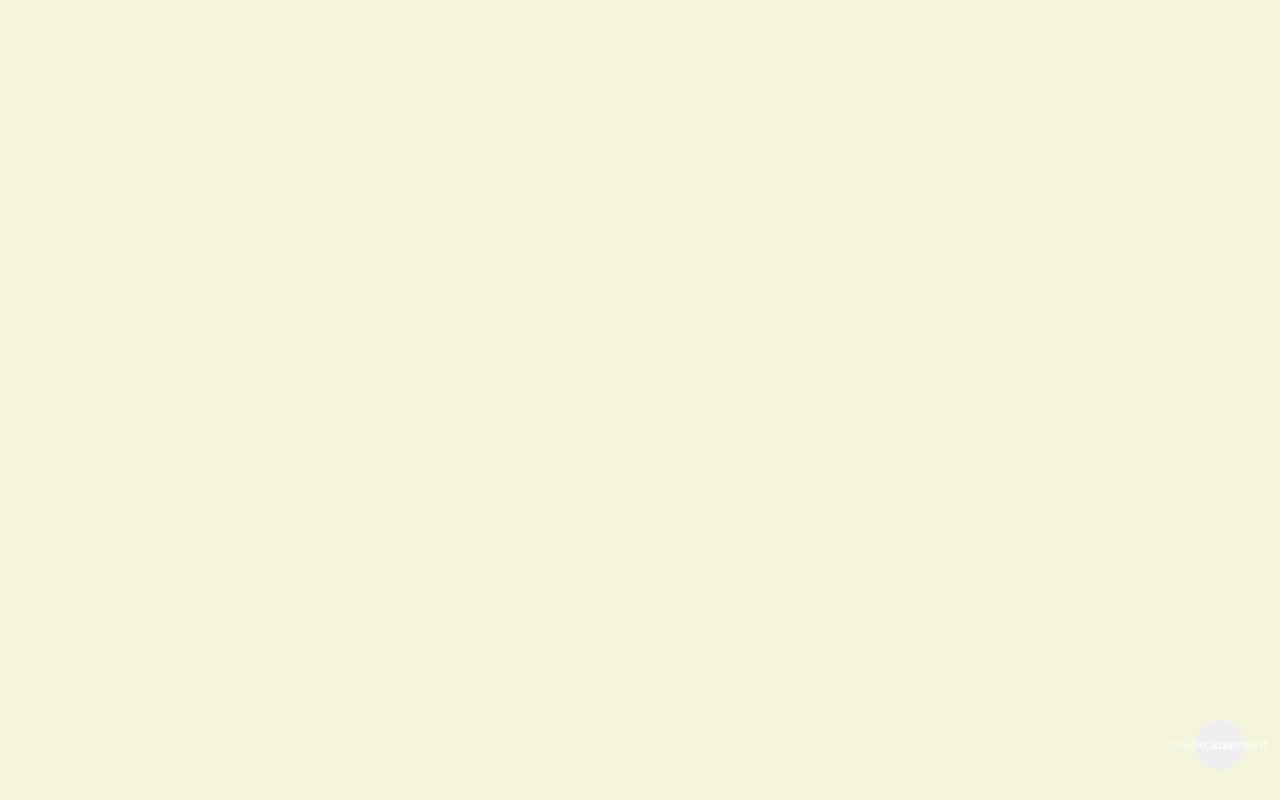
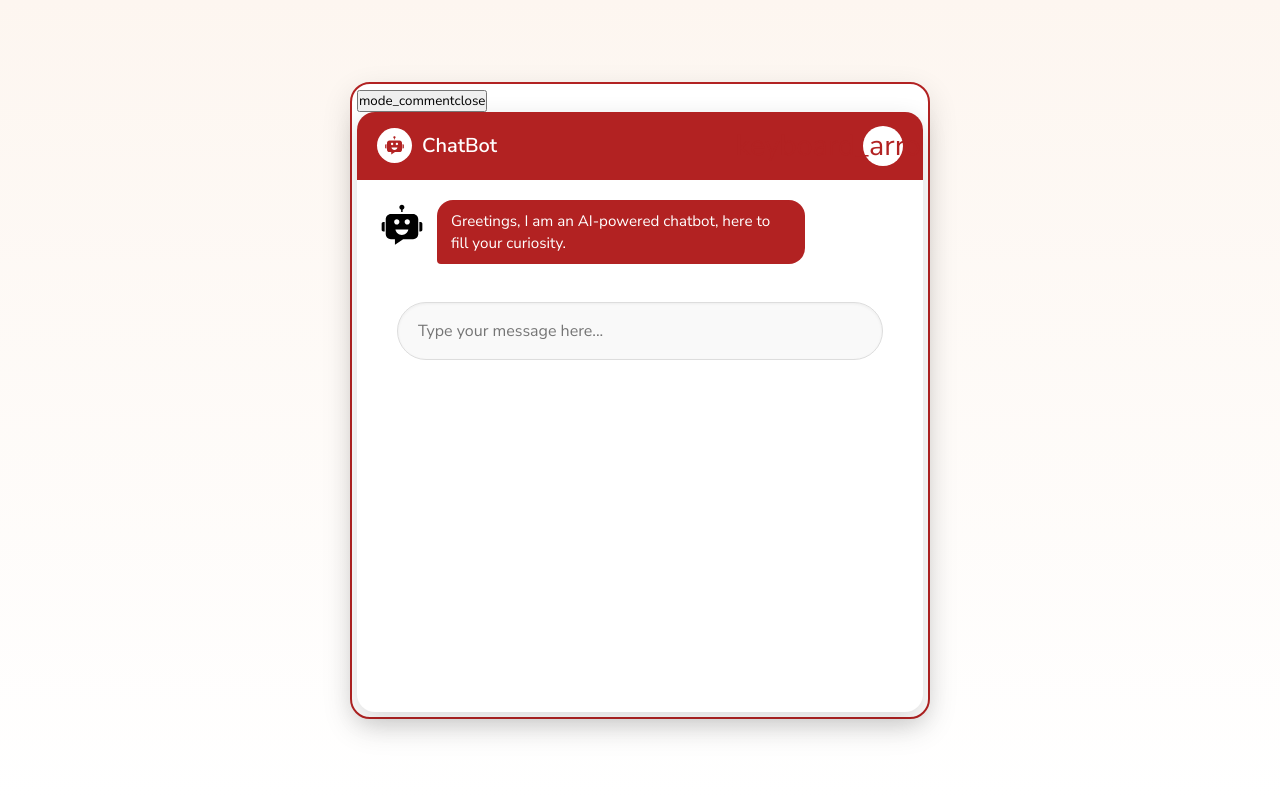
Before and after one commit to sc-freelance/Realtime_Chatbot, a React (Vite) app: page / in a window 1280 px wide. Built offline with nearby package versions, Linux system fonts and the light colour scheme.

Commit message:
Final touches added and ready for deployment

```diff
--- a/index.html
+++ b/index.html
@@ -2,14 +2,18 @@
 <html lang="en">
   <head>
     <meta charset="UTF-8" />
-    <link rel="icon" type="image/svg+xml" href="/vite.svg" />
+    <link rel="icon" type="image/svg+xml" href="vite.svg" />
     <meta name="viewport" content="width=device-width, initial-scale=1.0" />
-    <title>realtime-chatbot</title>
-    <!--Linking Google Fronts -->
-    <link rel="stylesheet" href="https://fonts.googleapis.com/css2?family=Material+Symbols+Outlined:opsz,wght,FILL,GRAD@20..48,100..700,0..1,-50..200&icon_names=keyboard_arrow_down" />
+    <title>Realtime Chatbot</title>
+
+    <!-- Linking Google Fonts -->
+    <link
+      rel="stylesheet"
+      href="https://fonts.googleapis.com/css2?family=Material+Symbols+Outlined:opsz,wght,FILL,GRAD@20..48,100..700,0..1,-50..200&icon_names=keyboard_arrow_down"
+    />
   </head>
   <body>
     <div id="root"></div>
-    <script type="module" src="/src/main.jsx"></script>
+    <script type="module" src="./src/main.jsx"></script>
   </body>
 </html>
--- a/src/App.jsx
+++ b/src/App.jsx
@@ -13,7 +13,7 @@ const App = () => {
     },
   ]);
 
-  const [showChatbot, setShowChatbot] = useState(false);
+  const [showChatbot, setShowChatbot] = useState(true);
   const chatBodyRef = useRef();
 
   const generateBotResponse = async (history) => {
--- a/src/index.css
+++ b/src/index.css
@@ -1,4 +1,3 @@
-/* Importing Google fonts - Nunito Sans */
 @import url('https://fonts.googleapis.com/css2?family=Nunito+Sans:ital,opsz,wght@0,6..12,200..1000;1,6..12,200..1000&display=swap');
 
 * {
@@ -9,97 +8,68 @@
 }
 
 body {
-  width: 100%;
+  display: flex;
+  align-items: center;
+  justify-content: center;
   min-height: 100vh;
-  align-items:center;
-  justify-content:center;
-  display:flex;
-  background-color:beige;
+  background: linear-gradient(180deg, #fdf6f0 0%, #fff 100%);
+  color: #333;
 }
 
-#chatbot-toggler {
-  position: fixed;
-  bottom: 30px;
-  right: 35px;
-  border: none;
-  height: 50px;
-  width: 50px;
-  display: flex;
-  cursor: pointer;
-  border-radius: 50%;
-  align-items: center;
-  justify-content: center;
-  transition: all 0.2s ease;
-}
-
-#chatbot-toggler span {
-  position: absolute;
-  color: white;
-}
-
-.container.show-chatbot #chatbot-toggler {
-  transform: rotate(90deg);
-}
-
-.container.show-chatbot #chatbot-toggler span:first-child {
-  opacity: 0;
-}
-
-.container.show-chatbot #chatbot-toggler span:last-child {
-  opacity: 1;
+/* ================================
+   Floating Chat Container
+=================================== */
+.container {
+  background: #ffffff;
+  border: 2px solid #b22222;
+  border-radius: 20px;
+  padding: 5px;
+  box-shadow: 0 10px 30px rgba(0, 0, 0, 0.12);
+  transition: all 0.25s ease;
 }
 
 .chatbot-popup {
-  opacity: 0;
-  pointer-events: none;
-  bottom: 90px;
-  right: 35px;
-  transform: scale(0.2);
-  width: 400px;
-  position: fixed;
+  display: flex;
+  flex-direction: column;
+  height: 600px; /* or any fixed height you want */
+  max-height: 90vh;
+  border-radius: 18px;
   overflow: hidden;
-  background: white;
-  transform-origin: bottom right;
-  border-radius:15px;
-  box-shadow: 0 0 128px 0 rgba(0, 0, 0, 0.1),
-  0 32px 64px -48px rgba(0, 0, 0, 0.1);
-  transition: all 0.1s ease;
+  background: #fff;
+  box-shadow: 0 8px 24px rgba(0, 0, 0, 0.15);
 }
 
-.container.show-chatbot .chatbot-popup {
-  opacity: 1;
-  transform: scale(1);
-  pointer-events: auto;
+/* ================================
+   Header
+=================================== */
+.chat-header {
+  display: flex;
+  align-items: center;
+  justify-content: space-between;
+  padding: 14px 20px;
+  background: #b22222;
+  color: #fff;
 }
 
-.chatbot-popup .chat-header {
+.header-info {
   display: flex;
-  background: brown;
   align-items: center;
-  justify-content: space-between;
-  padding: 15px 22px;
-}
-
-.chat-header .header-info {
-  display: flex;
   gap: 10px;
-  align-items: center;
 }
 
 .header-info svg {
   height: 35px;
   width: 35px;
-  background: white;
+  background: #fff;
+  fill: #b22222;
   padding: 6px;
   border-radius: 50%;
   flex-shrink: 0;
-  fill: brown;
 }
 
-.header-info .logo-text {
-  color: white;
-  font-size: 1.31rem;
+.logo-text {
   font-weight: 600;
+  font-size: 1.25rem;
 }
 
 .chat-header button {
@@ -107,163 +77,189 @@ body {
   width: 40px;
   border: none;
   outline: none;
-  background: white;
-  color: white;
+  background: #fff;
   border-radius: 50%;
-  font-size: 1.9rem;
+  color: #b22222;
+  font-size: 1.8rem;
   cursor: pointer;
   display: flex;
   align-items: center;
-  justify-content:last baseline center;
-  padding-bottom: 4px;
-  color: brown;
-  transition: 0.2s ease;
+  justify-content: center;
+  transition: 0.25s ease;
+}
+.chat-header button:hover {
+  background: #b22222;
+  color: #fff;
 }
 
-.chat-header button:hover {
-  background: brown;
+/* ================================
+   Chat Body & Messages
+=================================== */
+.chat-body {
+  flex: 1; /* takes up all remaining space */
+  overflow-y: auto;
+  padding: 20px;
+  display: flex;
+  flex-direction: column;
+  padding-bottom: 100px;
+  gap: 18px;
 }
 
-.chat-body {
-  height: 500px;
+.message {
   display: flex;
-  flex-direction: column;
-  justify-content:first baseline;
-  padding: 20px;
-  gap: 20px;
-  margin-bottom: 80px;
-  scrollbar-width: thin;
-  scrollbar-color: transparent transparent;
-  overflow-y: auto;
+  align-items: flex-start;
+  gap: 10px;
+  animation: fadeIn 0.3s ease-in-out;
 }
 
-.chat-body .message {
-  display: flex;
-  align-items: center;
-  gap: 11px;
+.message-text {
+  max-width: 70%;
+  padding: 10px 14px;
+  font-size: 0.95rem;
+  line-height: 1.4rem;
+  word-wrap: break-word;
+  white-space: pre-line;
+  border-radius: 16px;
 }
 
-.chat-body .message.error .message-text{
-  color: orange;
-
+/* Bot & user bubbles */
+.bot-message .message-text {
+  background: #b22222;
+  color: #fff;
+  border-radius: 16px 16px 16px 4px;
 }
 
-.chat-body .bot-message svg {
-  height: 35px;
-  width: 35px;
-  background: brown;
-  padding: 6px;
-  border-radius: 50%;
-  flex-shrink: 0;
-  fill: white;
-  align-self: flex-end;
-}
-
-.chat-body .message .message-text {
-  max-width: 70%;
-  padding: 10px 15px;
-  border-radius: 13px 13px 13px 13px;
-  font-size: 0.95rem;
-  line-height: 1.4rem;
-  background: brown;
-  word-wrap: break-word;
-  white-space: pre-line;
-}
-
-.chat-body .user-message {
+.user-message {
   flex-direction: column;
   align-items: flex-end;
 }
 
-.chat-body .user-message .message-text {
-  background: beige;
-  border-radius: 13px 13px 3px 13px;
-  align-self:last baseline flex-end;
+.user-message .message-text {
+  background: #fff8dc;
+  color: #333;
+  border-radius: 16px 16px 4px 16px;
+  box-shadow: 0 1px 3px rgba(0, 0, 0, 0.05);
 }
 
-.chat-footer {
-  position: absolute;
-  bottom: 0;
-  width: 100%;
-  padding: 10px 15px;
-  background: white;
-  padding: 15px, 22px, 20px;
+/* Typing indicator (optional enhancement) */
+.typing-indicator {
+  display: flex;
+  gap: 5px;
+  margin-left: 45px;
+}
+.typing-indicator div {
+  width: 6px;
+  height: 6px;
+  border-radius: 50%;
+  background: #b22222;
+  animation: blink 1.4s infinite both;
+}
+@keyframes blink {
+  0%, 80%, 100% { opacity: 0; }
+  40% { opacity: 1; }
 }
 
-.chat-footer .chat-form {
+/* ================================
+   Footer & Input
+=================================== */
+.chat-footer {
+  flex: 1; /* takes up all remaining space */
+  overflow-y: auto;
+  padding: 20px;
+  display: flex;
+  flex-direction: column;
+  gap: 18px;
+}
+
+.chat-form {
   display: flex;
   align-items: center;
-  background: white;
-  outline: 1px solid #CCCCE5;
+  background: #f9f9f9;
+  border: 1px solid #ddd;
   border-radius: 32px;
-  padding: 5px 10px;
-  box-shadow: 0 0 8px 0 rgba(0, 0, 0, 0.06);
+  padding: 6px 10px;
+  box-shadow: inset 0 1px 3px rgba(0, 0, 0, 0.05);
+  transition: border 0.2s ease, background 0.2s ease;
 }
 
-.chat-footer .chat-form:focus-within {
-  outline: 2px solid brown;
+.chat-form:focus-within {
+  border: 1.5px solid #b22222;
+  background: #fff;
 }
 
-.chat-form .message-input {
+.message-input {
   border: none;
   outline: none;
-  background: none;
   flex: 1;
-  padding: 0px 17px;
+  background: transparent;
   font-size: 1rem;
-  height: 47px;
+  padding: 0 10px;
+  height: 44px;
 }
 
-.chat-form button {
-  height: 35px;
-  width: 35px;
+.send-button {
+  height: 36px;
+  width: 36px;
   border: none;
   outline: none;
-  background: brown;
-  color: white;
+  background: #b22222;
+  color: #fff;
   border-radius: 50%;
   cursor: pointer;
   display: none;
   align-items: center;
   justify-content: center;
-  flex-shrink: 0;
-  font-size: 1.5rem;
-  margin-right: 6px;
+  font-size: 1.4rem;
+  transition: 0.25s ease;
 }
 
-.chat-form button:hover {
-  background: maroon;
+.send-button:hover {
+  background: #8b0000;
 }
 
-.chat-form .message-input:valid ~ button {
-  display: block;
+.message-input:valid ~ .send-button {
+  display: flex;
 }
 
-/*Responsive media query for mobile devices*/
+/* ================================
+   Animations
+=================================== */
+@keyframes fadeIn {
+  from { opacity: 0; transform: translateY(10px); }
+  to { opacity: 1; transform: translateY(0); }
+}
+
+/* ================================
+   Mobile Responsive
+=================================== */
 @media (max-width: 520px) {
-  #chatbot-toggler {
-    right: 20px;
-    bottom: 20px;
-  }
-
   .chatbot-popup {
+    width: 95vw;
+    height: 95vh;
     right: 0;
     bottom: 0;
-    height: 100%;
-    width: 100%;
     border-radius: 0;
   }
 
-  .chatbot-popup .chatbot-header {
-    padding: 12px 15px;
-  }
-
   .chat-body {
-    height: calc(90% - 55px);
-    padding: 25px 15px;
+    height: calc(100vh - 140px);
+    padding: 20px 15px;
   }
 
   .chat-footer {
-    padding: 10px 15px 15px;
+    padding: 12px 15px 18px;
   }
 }
+
+.chat-body::-webkit-scrollbar {
+  width: 6px;
+}
+
+.chat-body::-webkit-scrollbar-thumb {
+  background-color: rgba(0, 0, 0, 0.2);
+  border-radius: 3px;
+}
+
+.chat-body::-webkit-scrollbar-thumb:hover {
+  background-color: rgba(0, 0, 0, 0.3);
+}
--- a/vite.config.js
+++ b/vite.config.js
@@ -1,7 +1,7 @@
 import { defineConfig } from 'vite'
 import react from '@vitejs/plugin-react'
 
-export default defineConfig(({ command }) => ({
+export default defineConfig({
   plugins: [react()],
-  base: command === 'build' ? '/Realtime_Chatbot/' : './',
-}))
+  base: './',
+})
```
